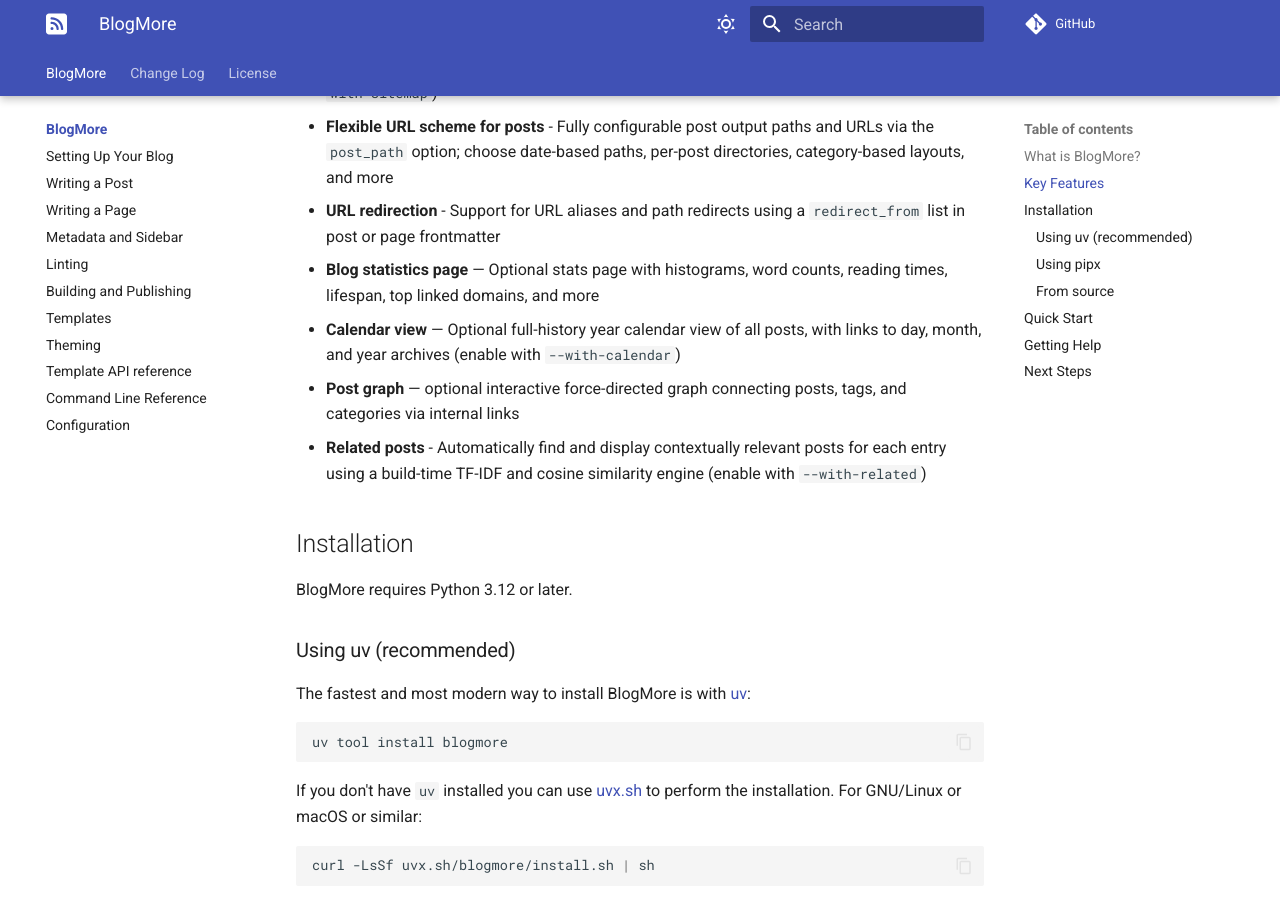
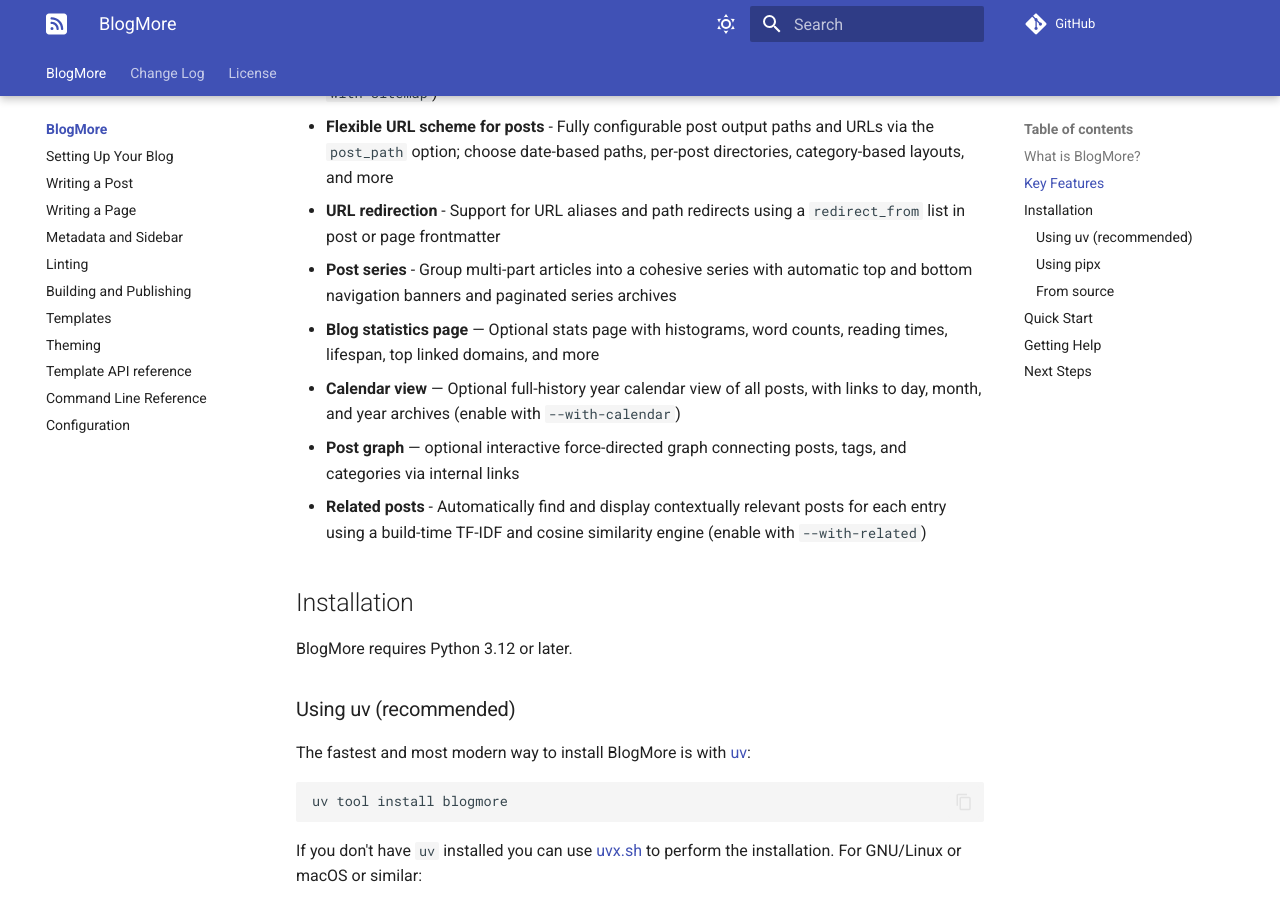
Before and after one commit to davep/blogmore, an MkDocs documentation site: the page built from docs/index.md, in a window 1280 px wide and 900 px high, scrolled down 1565 px. Built offline with MkDocs 1.6.1 and Material for MkDocs 9.7.7, drawn with Linux system fonts in a browser that asks for light colours; comment, search, counter and statistics services are not loaded.

Commit message:
Add the blog series to the key features

```diff
--- a/docs/index.md
+++ b/docs/index.md
@@ -34,6 +34,7 @@
 - **XML sitemap** - Optional `sitemap.xml` generation for search engine indexing (enable with `--with-sitemap`)
 - **Flexible URL scheme for posts** - Fully configurable post output paths and URLs via the `post_path` option; choose date-based paths, per-post directories, category-based layouts, and more
 - **URL redirection** - Support for URL aliases and path redirects using a `redirect_from` list in post or page frontmatter
+- **Post series** - Group multi-part articles into a cohesive series with automatic top and bottom navigation banners and paginated series archives
 - **Blog statistics page** — Optional stats page with histograms, word counts, reading times, lifespan, top linked domains, and more
 - **Calendar view** — Optional full-history year calendar view of all posts, with links to day, month, and year archives (enable with `--with-calendar`)
 - **Post graph** — optional interactive force-directed graph connecting posts, tags, and categories via internal links
```
Also changed, not shown: README.md (+2 -0 lines).
